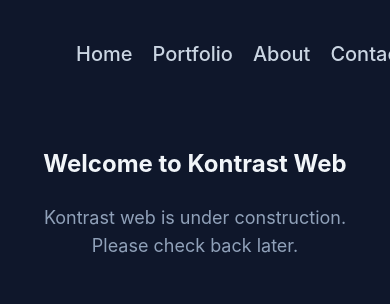
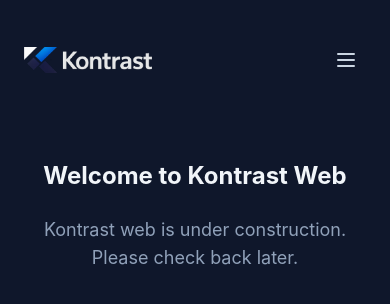
Before and after one commit to jxakim/vercel-test, a SvelteKit app: page / in a window 390 px wide. Shown: the top 304 px of the page. Built offline with nearby package versions, Linux system fonts and the light colour scheme.

Commit message:
Added burger menu, and fixed positioning

```diff
--- a/src/routes/+page.svelte
+++ b/src/routes/+page.svelte
@@ -1,26 +1,56 @@
 <script lang="ts">
 	import logo from '$lib/assets/favicon.png';
+	import longLogo from '$lib/assets/Kontrast-long.png';
+
+	let mobileMenuOpen = $state(false);
 </script>
 
 <main
 	class="min-h-screen bg-slate-900 text-slate-100"
 >
-	<nav class="pt-10 pl-5 ">
-		<div class="flex w-full items-center justify-start gap-8 px-6">
+	<nav class="pt-10">
+		<div class="flex w-full items-center px-6">
 			<a
 				href="/"
 				class="inline-flex transition duration-200 hover:-translate-y-0.5 hover:scale-[1.02]"
 			>
-				<img src={logo} alt="Kontrast Web Logo" class="w-14 sm:w-16 md:w-16" />
+				<img src={longLogo} alt="Kontrast Web Logo" class="w-32 sm:hidden" />
+				<img src={logo} alt="Kontrast Web Logo" class="hidden w-16 sm:block" />
 			</a>
 
-			<ul class="flex w-fit items-center gap-5 text-xl font-medium text-slate-300 sm:gap-10 sm:text-md">
+			<button
+				type="button"
+				class="ml-auto inline-flex items-center justify-center rounded-md p-2 text-slate-300 transition hover:bg-slate-800 hover:text-white sm:hidden"
+				onclick={() => (mobileMenuOpen = !mobileMenuOpen)}
+				aria-expanded={mobileMenuOpen}
+				aria-controls="mobile-nav"
+			>
+				<span class="sr-only">Toggle navigation menu</span>
+				<svg class="h-6 w-6" viewBox="0 0 24 24" fill="none" stroke="currentColor" stroke-width="2">
+					{#if mobileMenuOpen}
+						<path stroke-linecap="round" stroke-linejoin="round" d="M6 18L18 6M6 6l12 12" />
+					{:else}
+						<path stroke-linecap="round" stroke-linejoin="round" d="M4 6h16M4 12h16M4 18h16" />
+					{/if}
+				</svg>
+			</button>
+
+			<ul class="ml-6 hidden w-fit items-center gap-5 text-md font-medium text-slate-300 sm:flex sm:gap-10 sm:text-md">
 				<li><a href="/" class="transition hover:text-white">Home</a></li>
 				<li><a href="/" class="transition hover:text-white">Portfolio</a></li>
 				<li><a href="/" class="transition hover:text-white">About</a></li>
 				<li><a href="/" class="transition hover:text-white">Contact</a></li>
 			</ul>
 		</div>
+
+		{#if mobileMenuOpen}
+			<ul id="mobile-nav" class="mt-4 flex flex-col gap-3 px-6 text-base font-medium text-slate-300 sm:hidden">
+				<li><a href="/" class="block rounded-md px-2 py-1 transition hover:bg-slate-800 hover:text-white">Home</a></li>
+				<li><a href="/" class="block rounded-md px-2 py-1 transition hover:bg-slate-800 hover:text-white">Portfolio</a></li>
+				<li><a href="/" class="block rounded-md px-2 py-1 transition hover:bg-slate-800 hover:text-white">About</a></li>
+				<li><a href="/" class="block rounded-md px-2 py-1 transition hover:bg-slate-800 hover:text-white">Contact</a></li>
+			</ul>
+		{/if}
 	</nav>
 
 	<section class="mx-auto flex w-full max-w-5xl flex-col items-center gap-6 px-6 py-20 text-center sm:gap-10 sm:px-20">
```
